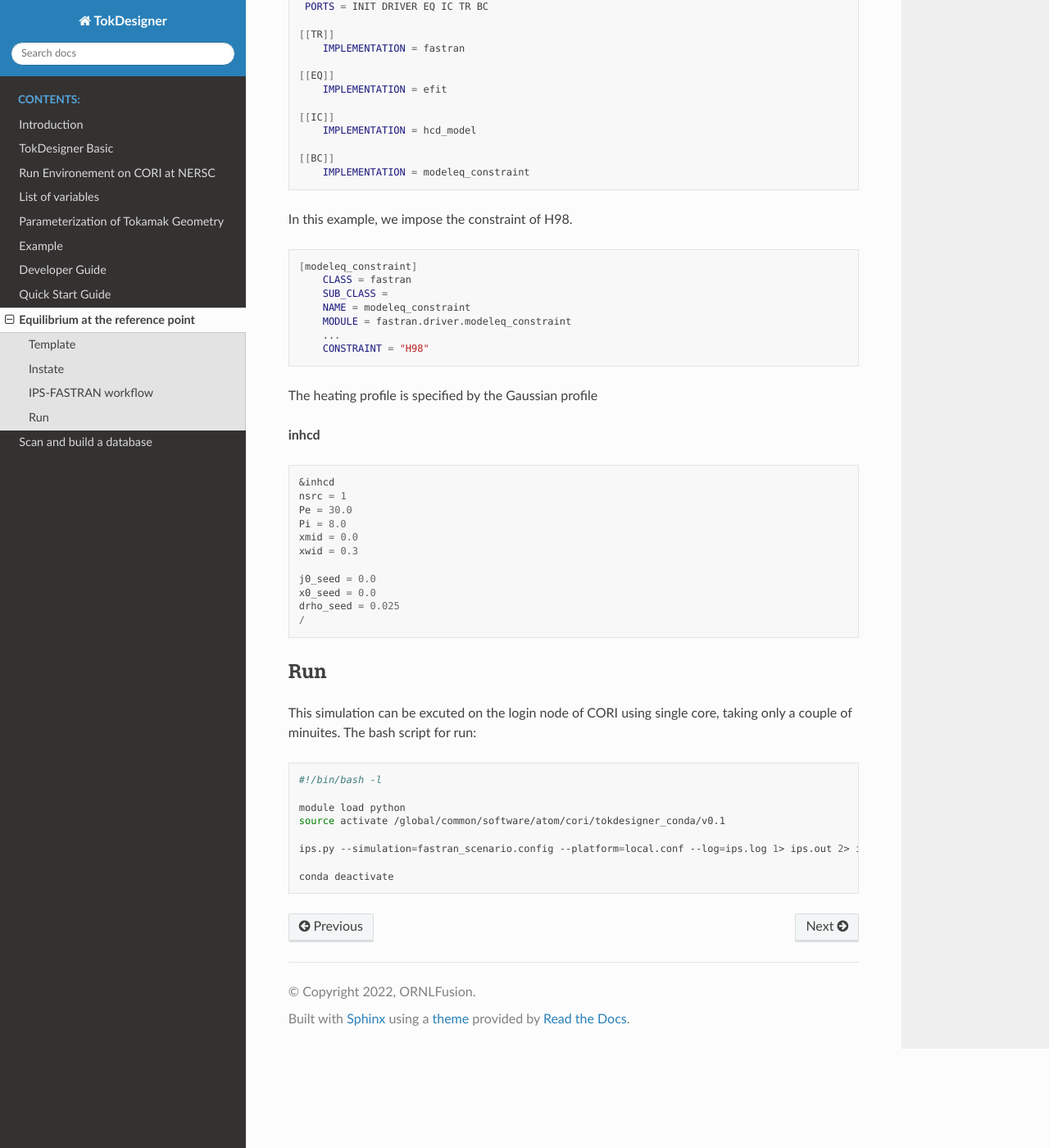
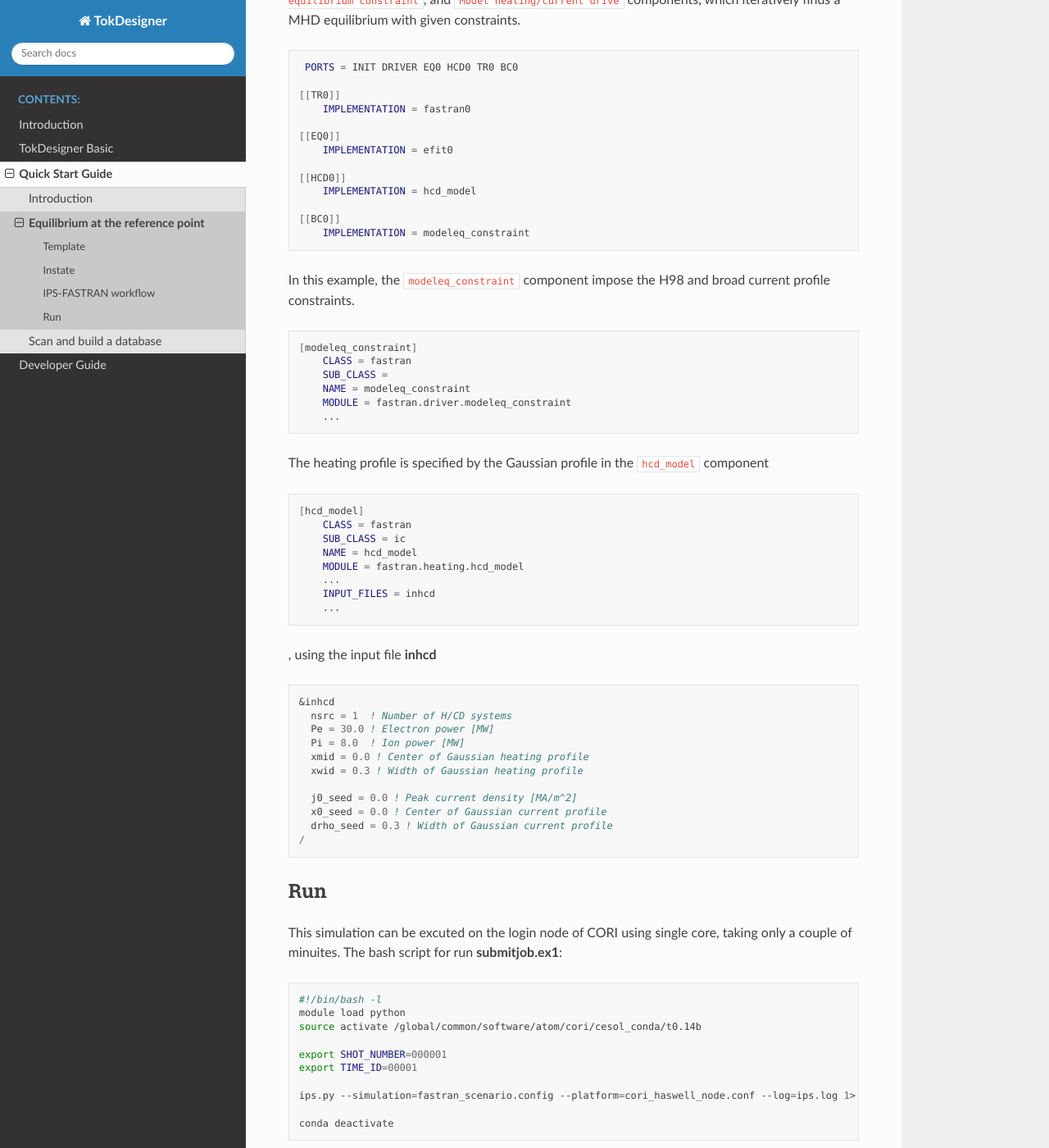
Before and after one commit to ORNL-Fusion/tokdesigner-doc, a Sphinx documentation site: the page built from docs/step1.rst, in a window 1280 px wide and 1400 px high, scrolled down 1595 px. Shown: the whole window at 82% size. Built offline with Sphinx 7.4.7 and the Read the Docs theme 2.0.0, drawn with Linux system fonts in a browser that asks for light colours; some of the changed text lies outside the part shown.

Commit message:
simply index and update quick start guide -- part 1

```diff
--- a/docs/step1.rst
+++ b/docs/step1.rst
@@ -2,7 +2,9 @@
 Equilibrium at the reference point
 ==================================
 
-This step illustrates one-point reactor simulation, where we formulate key physics assumptions. We start with a *system-code-like model* but with more consistent/accurate calculation of bootstrap current, fusion reaction etc, self-consistent with the exact MHD equilibrium and more realistic plasma profiles. Note that users can raise the fidelity of each component or add/remove necessary components, for instance, use TGLF for core transport and EPED for pedestal rather than specify the constraint H98. Later we will come back to use the full theory-based models.
+This step illustrates one-point reactor simulation, where we formulate key physics assumptions. We start with a *system-code-like model* but with more consistent/accurate calculation of the bootstrap current, fusion reaction etc, self-consistent with the exact MHD equilibrium and more realistic plasma profiles. Note that users can raise the fidelity of each component or add/remove components as neede, for instance, use TGLF for core transport and EPED for pedestal, rather than specify the constraint H98.
+`Later  <https://github.com/ORNL-Fusion/tokdesigner-doc/tree/main/docs/under_construction.rst>`_.
+we will come back to use the full theory-based models.
 
 .. note::
 
@@ -32,7 +34,7 @@
 .. code-block:: fortran
 
    BT = 4.0 ! toroidal magentic field [T]
-   Ip = 8.1 ! Plasma current [MA]
+   IP = 8.1 ! Plasma current [MA]
 
 **Plasma composition**
 
@@ -51,36 +53,39 @@
 
 **Global parameters**
 
-A set of global parameters can be specified for example, ``betaN`` or ``H98`` with the prefix ``__TARGET``.
-The IPS-FASTARN constraint component will match these target parameters if turned on.
+A set of global parameters can be specified for example, ``betaN`` or ``H98`` with the prefix ``_TARGET``.
+The IPS-FASTARN constraint component will match the given target parameters.
 
 .. code-block:: fortran
 
    BETAN_TARGET = 3.5 ! btanN target
    H98_TARGET = 1.3 ! H98 input
 
+Note: If ``H98_TARGET > 0``, ``betaN`` is adjusted to match the given ``H98_TARGET``.
+If ``H98_TARGET < 0``, ``betaN`` is adjusted to match the given ``BETAN_TARGET``.
+
 IPS-FASTRAN workflow
 --------------------
 
-The IPS-FASTRAN model `fastran_scenario.conf <https://github.com/ORNL-Fusion/tokdesigner-doc/tree/main/docs/under_construction.rst>`_ in `example1 <https://github.com/ORNL-Fusion/tokdesigner-doc/tree/main/examples/example1>`_ uses ``EFIT``, ``FASTRAN solver`` , ``Model equilibrium constraint``,  and ``model heating/current drive`` components, which iteratively finds a MHD equilibrium with given constraints.
+The IPS-FASTRAN model `fastran_scenario.conf <https://github.com/ORNL-Fusion/tokdesigner-doc/tree/main/docs/under_construction.rst>`_ in `example1 <https://github.com/ORNL-Fusion/tokdesigner-doc/tree/main/examples/example1>`_ uses ``EFIT``, ``FASTRAN solver`` , ``Model equilibrium constraint``,  and ``Model heating/current drive`` components, which iteratively finds a MHD equilibrium with given constraints.
 
 .. code-block:: bash
 
-   PORTS = INIT DRIVER EQ IC TR BC
+   PORTS = INIT DRIVER EQ0 HCD0 TR0 BC0
 
-  [[TR]]
-      IMPLEMENTATION = fastran
+  [[TR0]]
+      IMPLEMENTATION = fastran0
 
-  [[EQ]]
-      IMPLEMENTATION = efit
+  [[EQ0]]
+      IMPLEMENTATION = efit0
 
-  [[IC]]
+  [[HCD0]]
       IMPLEMENTATION = hcd_model
 
-  [[BC]]
+  [[BC0]]
       IMPLEMENTATION = modeleq_constraint
 
-In this example, we impose the constraint of H98.
+In this example, the ``modeleq_constraint`` component impose the H98 and broad current profile constraints.
 
 .. code-block:: bash
 
@@ -90,39 +95,51 @@
       NAME = modeleq_constraint
       MODULE = fastran.driver.modeleq_constraint
       ...
-      CONSTRAINT = "H98"
 
-The heating profile is specified by the Gaussian profile
+The heating profile is specified by the Gaussian profile in the ``hcd_model`` component
 
-**inhcd**
+.. code-block:: bash
+
+  [hcd_model]
+      CLASS = fastran
+      SUB_CLASS = ic
+      NAME = hcd_model
+      MODULE = fastran.heating.hcd_model
+      ...
+      INPUT_FILES = inhcd
+      ...
+
+, using the input file **inhcd**
 
 .. code-block:: fortran
 
   &inhcd
-  nsrc = 1
-  Pe = 30.0
-  Pi = 8.0
-  xmid = 0.0
-  xwid = 0.3
+    nsrc = 1  ! Number of H/CD systems
+    Pe = 30.0 ! Electron power [MW]
+    Pi = 8.0  ! Ion power [MW]
+    xmid = 0.0 ! Center of Gaussian heating profile
+    xwid = 0.3 ! Width of Gaussian heating profile
 
-  j0_seed = 0.0
-  x0_seed = 0.0
-  drho_seed = 0.025
+    j0_seed = 0.0 ! Peak current density [MA/m^2]
+    x0_seed = 0.0 ! Center of Gaussian current profile
+    drho_seed = 0.3 ! Width of Gaussian current profile
   /
 
 Run
 ---
 
 This simulation can be excuted on the login node of CORI using single core, taking only a couple of minuites.
-The bash script for run:
+The bash script for run **submitjob.ex1**:
 
 .. code-block:: bash
 
   #!/bin/bash -l
+  module load python
+  source activate /global/common/software/atom/cori/cesol_conda/t0.14b
 
-  module load python
-  source activate /global/common/software/atom/cori/tokdesigner_conda/v0.1
+  export SHOT_NUMBER=000001
+  export TIME_ID=00001
 
-  ips.py --simulation=fastran_scenario.config --platform=local.conf --log=ips.log 1> ips.out 2> ips.err &
+  ips.py --simulation=fastran_scenario.config --platform=cori_haswell_node.conf --log=ips.log 1> ips.out 2> ips.err &
 
   conda deactivate
```
Also changed, not shown: docs/index.rst (+2 -16 lines), docs/quick_start_guide.rst (+6 -36 lines), docs/step0.rst (added, +48 -0 lines), docs/step2.rst (+62 -60 lines).
